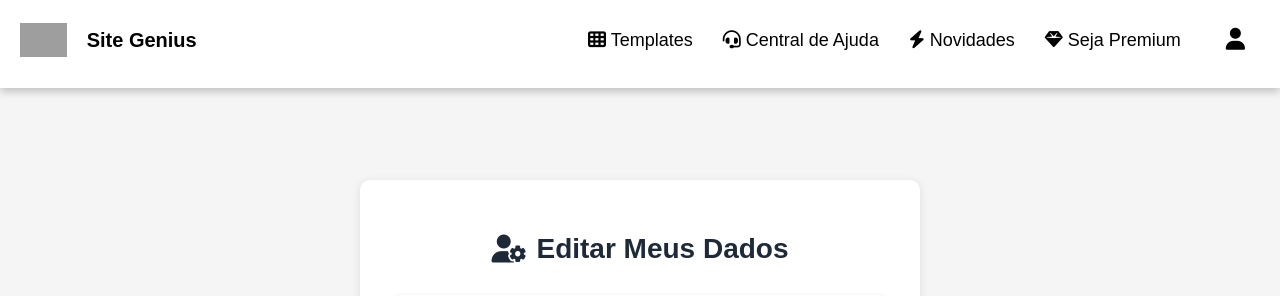
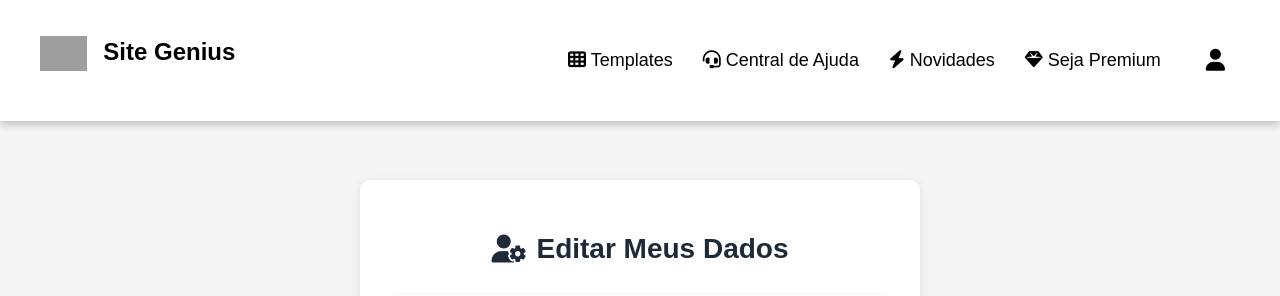
Before and after one commit to Emano4777/sitegenius, a Flask app: template templates/editardados.html in a window 1280 px wide. Shown: the top 296 px of the page. Run offline with Flask 3, Linux system fonts and the light colour scheme; the template is opened without the code that fills it, so the values that code supplies are empty; some libraries are stand-ins or nearby versions; grey boxes are pictures that could not be loaded.

Commit message:
corrigido tela meus templates melhorada

```diff
--- a/templates/editardados.html
+++ b/templates/editardados.html
@@ -32,44 +32,31 @@
     margin-right: 8px;
 }
 
+/* Cabeçalho */
 header {
     background: white;
     color: black;
-    padding: 12px 0;
-    height: 64px;
+    padding: 20px 0;
     position: fixed;
+    z-index: 1000; /* base para o header */
     width: 100%;
     top: 0;
     left: 0;
     box-shadow: 0px 4px 8px rgba(0, 0, 0, 0.2);
 }
 
-
 header .container {
+    max-width: 1200px;
+    margin: auto;
     display: flex;
     justify-content: space-between;
-    align-items: center; /* mantém centralizado */
+    align-items: center;
     padding: 0 20px;
-    gap: 20px;
 }
 
 header h1 {
-    display: flex;
-    align-items: center;
-    font-size: 20px;
-    gap: 10px;
-    margin: 0;
-    height: 40px;
-}
-
-header h1 img {
-    height: 30px;
-    vertical-align: middle;
-    object-fit: contain;
-}
-
-nav ul {
-    list-style: none;
+    font-size: 24px;
+    font-weight: 600;
 }
 
 nav ul li {
```
